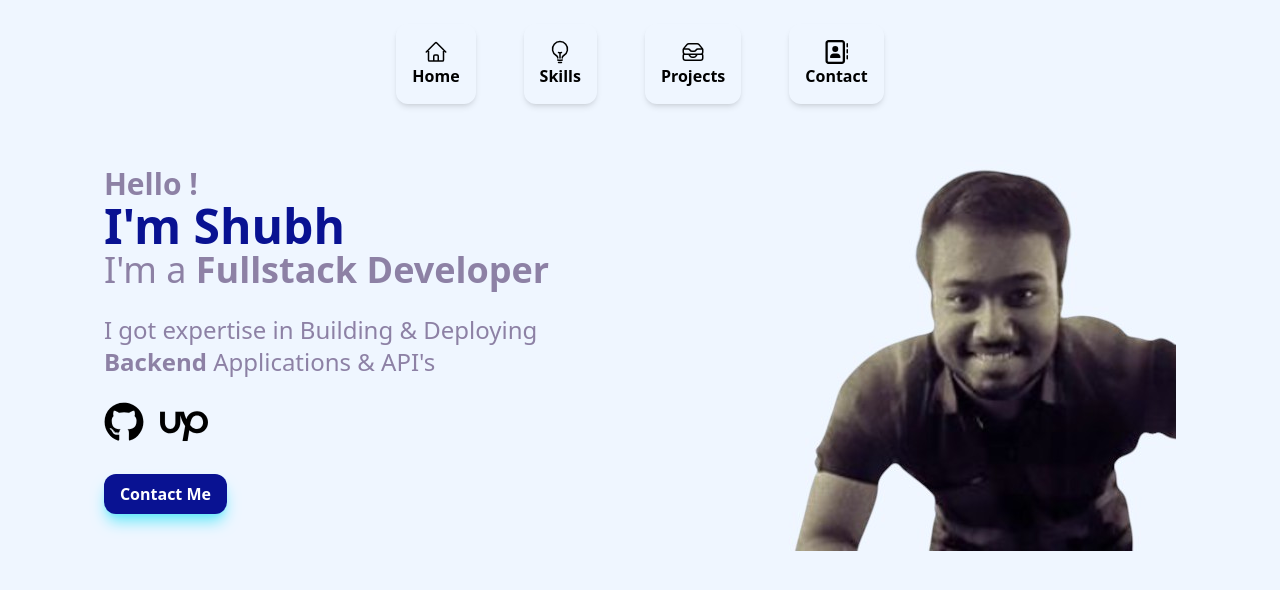
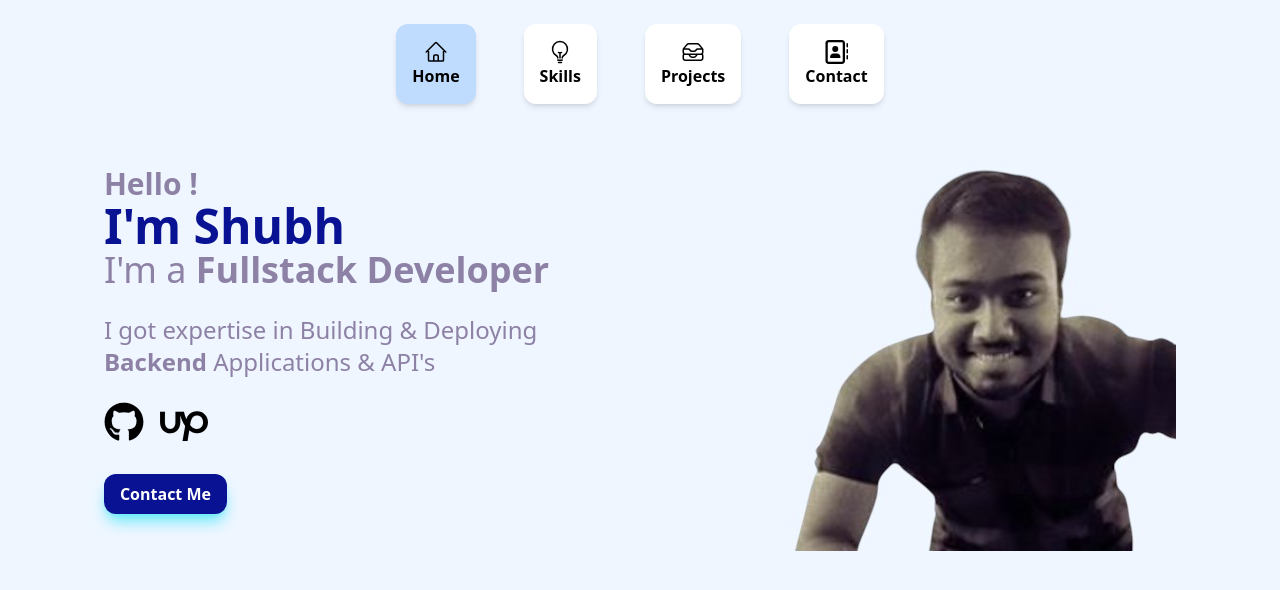
Before and after one commit to Shubhashish-Chakraborty/portfolio, a React (Vite) app: page / in a window 1280 px wide. Shown: the top 590 px of the page. Built offline with nearby package versions, Linux system fonts and the light colour scheme.

Commit message:
routing added

```diff
--- a/src/App.tsx
+++ b/src/App.tsx
@@ -3,6 +3,9 @@ import { BrowserRouter , Routes , Route } from "react-router-dom";
 import { Home } from "./pages/Home.tsx";
 import { Layout } from "./pages/Layout.tsx";
 import { NotFound } from "./pages/NotFound.tsx";
+import { Project } from "./pages/Project.tsx";
+import { Contact } from "./pages/Contact.tsx";
+import { Skill } from "./pages/Skill.tsx";
 
 export default function App() {
     return(
@@ -11,7 +14,10 @@ export default function App() {
                 <BrowserRouter>
                     <Routes>
                         <Route path="/" element={<Layout/>}>
-                            <Route path="/" element={<Home/>}></Route>
+                            <Route index element={<Home/>}></Route>
+                            <Route path="projects" element={<Project/>}></Route>
+                            <Route path="skills" element={<Skill/>}></Route>
+                            <Route path="contact" element={<Contact/>}></Route>
                             <Route path="*" element={<NotFound/>}></Route>
                         </Route>
                     </Routes>
--- a/src/components/Navbar.tsx
+++ b/src/components/Navbar.tsx
@@ -1,36 +1,85 @@
+import { useState, useEffect } from "react";
+import { useNavigate, useLocation } from "react-router-dom";
+
 import { Contact } from "../icons/NavbarIcons/Contact.tsx";
 import { Home } from "../icons/NavbarIcons/Home.tsx";
 import { Project } from "../icons/NavbarIcons/Project.tsx";
 import { Skill } from "../icons/NavbarIcons/Skill.tsx";
 
-const commonNavbarItemsStyles = "flex flex-col items-center p-4 rounded-xl cursor-pointer hover:bg-blue-200 hover:-translate-y-3 transition-all duration-500 shadow-md";
+const commonNavbarItemsStyles =
+    "flex flex-col items-center p-4 rounded-xl cursor-pointer hover:bg-blue-100 hover:-translate-y-3 transition-all duration-500 shadow-md";
 
 export const Navbar = () => {
-    return(
-        <>
+    const navigate = useNavigate();
+    const location = useLocation(); // Get the current location (path)
+    const [currentTab, setCurrentTab] = useState("");
+
+    // Set the current tab based on the location path
+    useEffect(() => {
+        const path = location.pathname.substring(1); // Get the path without '/'
+        if (path === "") setCurrentTab("home");
+        else if (path === "skills") setCurrentTab("skills");
+        else if (path === "projects") setCurrentTab("projects");
+        else if (path === "contact") setCurrentTab("contact");
+    }, [location]);
+
+    const handleTabClick = (tab: string) => {
+        setCurrentTab(tab);
+    };
+
+    return (
         <div className="flex justify-center gap-12 py-6 font-bold">
-
-                <div className={`${commonNavbarItemsStyles}`}>
-                    <Home/>
+            <div
+                className={`${commonNavbarItemsStyles} ${
+                    currentTab === "home" ? "bg-blue-200" : "bg-white"
+                }`}
+                onClick={() => {
+                    navigate("/");
+                    handleTabClick("home");
+                }}
+            >
+                <Home />
                 Home
             </div>
 
-                <div className={`${commonNavbarItemsStyles}`}>
-                    <Skill/>
+            <div
+                className={`${commonNavbarItemsStyles} ${
+                    currentTab === "skills" ? "bg-blue-200" : "bg-white"
+                }`}
+                onClick={() => {
+                    navigate("skills");
+                    handleTabClick("skills");
+                }}
+            >
+                <Skill />
                 Skills
             </div>
 
-                <div className={`${commonNavbarItemsStyles}`}>
-                    <Project/>
+            <div
+                className={`${commonNavbarItemsStyles} ${
+                    currentTab === "projects" ? "bg-blue-200" : "bg-white"
+                }`}
+                onClick={() => {
+                    navigate("projects");
+                    handleTabClick("projects");
+                }}
+            >
+                <Project />
                 Projects
             </div>
 
-                <div className={`${commonNavbarItemsStyles}`}>
-                    <Contact/>
+            <div
+                className={`${commonNavbarItemsStyles} ${
+                    currentTab === "contact" ? "bg-blue-200" : "bg-white"
+                }`}
+                onClick={() => {
+                    navigate("contact");
+                    handleTabClick("contact");
+                }}
+            >
+                <Contact />
                 Contact
-
             </div>
         </div>
-        </>
-    )
-}
+    );
+};
--- /dev/null
+++ b/src/pages/Contact.tsx
@@ -0,0 +1,7 @@
+export const Contact = () => {
+    return (
+        <>
+            CONTACT
+        </>
+    )
+}
--- /dev/null
+++ b/src/pages/Project.tsx
@@ -0,0 +1,7 @@
+export const Project = () => {
+    return (
+        <>
+            Project!
+        </>
+    )
+}
--- /dev/null
+++ b/src/pages/Skill.tsx
@@ -0,0 +1,7 @@
+export const Skill = () => {
+    return (
+        <>
+            SKILLS
+        </>
+    )
+}
```
Lines whose indentation alone changed are shown as unchanged.
